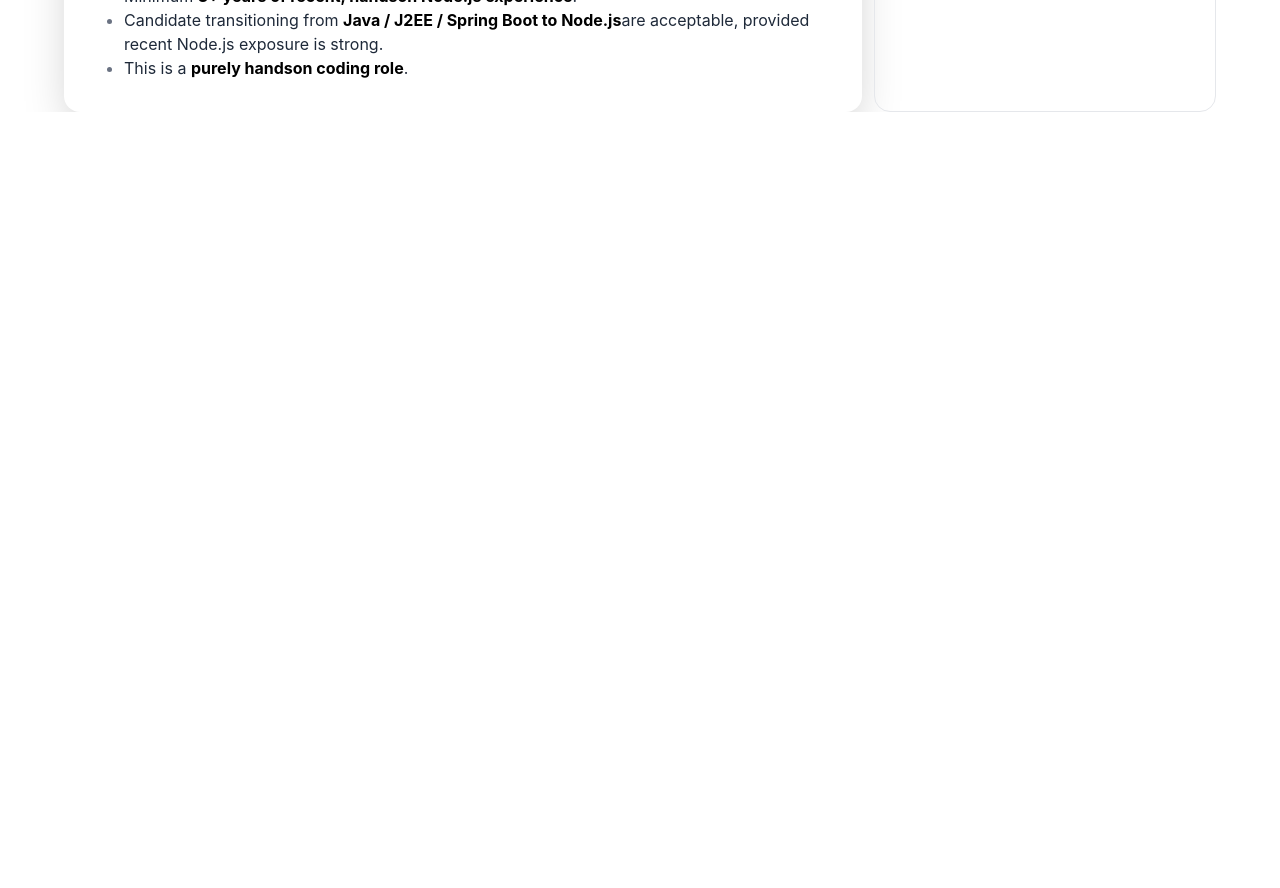
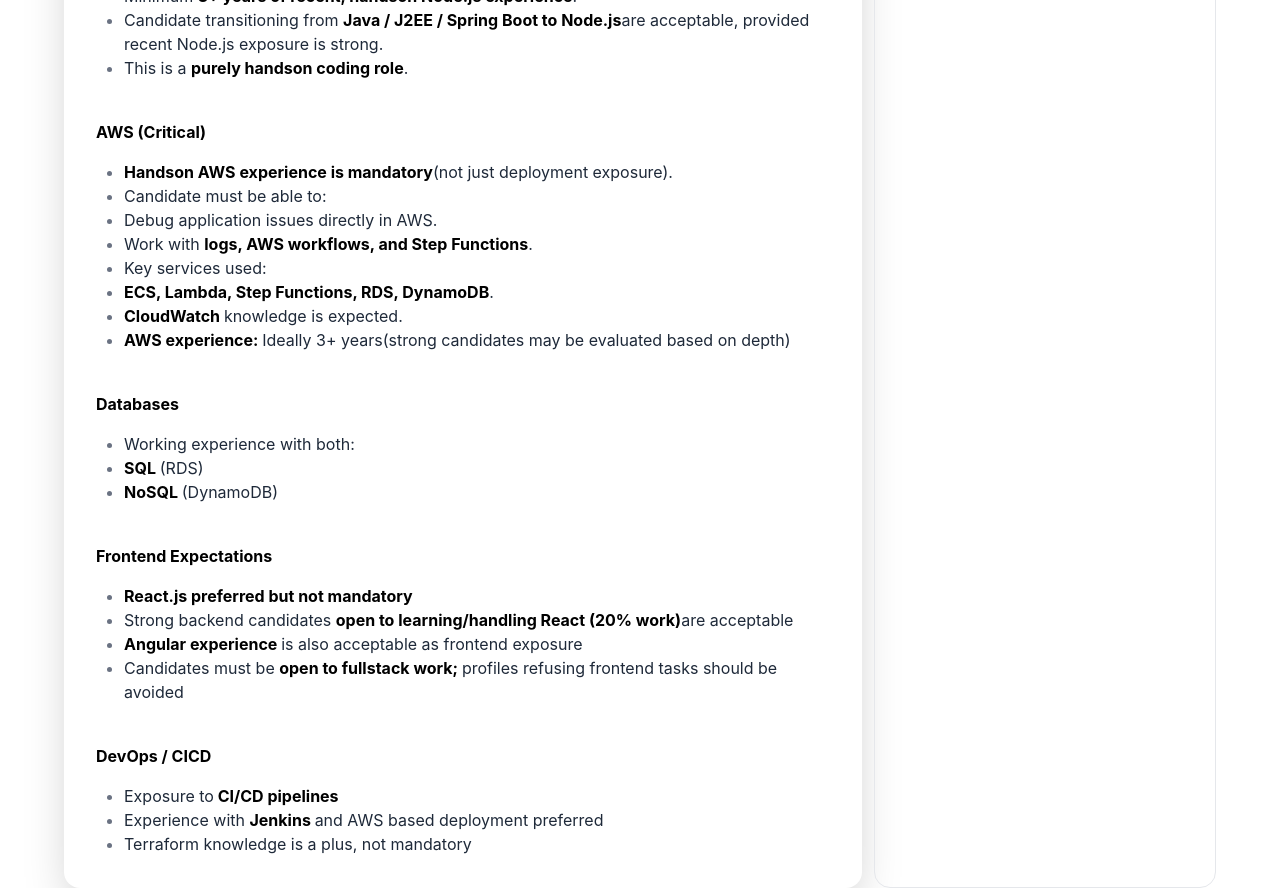
Before and after one commit to adarsh206/machine-coding-interview-questions, a React (Vite) app in the folder job-page/: page / in a window 1280 px wide. Shown: the part 980-1868 px from the top of the page. Before the commit the page ends 1092 px from the top, so only its background shows below. Built offline with nearby package versions, Linux system fonts and the light colour scheme.

Commit message:
databases and frontend description added

```diff
--- a/job-page/src/App.jsx
+++ b/job-page/src/App.jsx
@@ -161,8 +161,83 @@
                 </ul>
               </div>
 
+              <div className='mx-2 mt-10'>
+                <h1 className='font-bold'>AWS (Critical)</h1>
+                <ul className='mx-5 list-disc ml-7 mt-4'>
+                  <li className='text-gray-500'>
+                    <p className='text-gray-800'><span className='font-bold text-black'>Handson AWS experience is mandatory</span>(not just deployment exposure).</p>
+                  </li>
+                  <li className='text-gray-500'>
+                    <p className='text-gray-800'>Candidate must be able to:</p>
+                  </li>
+                  <li className='text-gray-500'>
+                    <p className='text-gray-800'>Debug application issues directly in AWS.</p>
+                  </li>
+                  <li className='text-gray-500'>
+                    <p className='text-gray-800'>Work with <span className='font-bold text-black'>logs, AWS workflows, and Step Functions</span>.</p>
+                  </li>
+                  <li className='text-gray-500'>
+                    <p className='text-gray-800'>Key services used:</p>
+                  </li>
+                   <li className='text-gray-500'>
+                    <p className='text-gray-800'><span className='font-bold text-black'>ECS, Lambda, Step Functions, RDS, DynamoDB</span>.</p>
+                  </li>
+                  <li className='text-gray-500'>
+                    <p className='text-gray-800'><span className='font-bold text-black'>CloudWatch </span>knowledge is expected.</p>
+                  </li>
+                  <li className='mb-2 text-gray-500'>
+                    <p className='text-gray-800'><span className='font-bold text-black'>AWS experience: </span>Ideally 3+ years(strong candidates may be evaluated based on depth)</p>
+                  </li>
+                </ul>
+              </div>
 
+              <div className='mx-2 mt-10'>
+                <h1 className='font-bold'>Databases</h1>
+                <ul className='mx-5 list-disc ml-7 mt-4'>
+                  <li className='text-gray-500'>
+                    <p className='text-gray-800'>Working experience with both:</p>
+                  </li>
+                  <li className='text-gray-500'>
+                    <p className='text-gray-800'><span className='font-bold text-black'>SQL </span>(RDS)</p>
+                  </li>
+                  <li className='mb-2 text-gray-500'>
+                    <p className='text-gray-800'><span className='font-bold text-black'>NoSQL </span>(DynamoDB)</p>
+                  </li>
+                </ul>
+              </div>
 
+              <div className='mx-2 mt-10'>
+                <h1 className='font-bold'>Frontend Expectations</h1>
+                <ul className='mx-5 list-disc ml-7 mt-4'>
+                  <li className='text-gray-500'>
+                    <p className='text-gray-800'><span className='font-bold text-black'>React.js preferred but not mandatory</span></p>
+                  </li>
+                  <li className='text-gray-500'>
+                    <p className='text-gray-800'>Strong backend candidates <span className='font-bold text-black'>open to learning/handling React (20% work)</span>are acceptable</p>
+                  </li>
+                  <li className='text-gray-500'>
+                    <p className='text-gray-800'><span className='font-bold text-black'>Angular experience </span>is also acceptable as frontend exposure</p>
+                  </li>
+                  <li className='mb-2 text-gray-500'>
+                    <p className='text-gray-800'>Candidates must be <span className='font-bold text-black'>open to fullstack work; </span>profiles refusing frontend tasks should be avoided</p>
+                  </li>
+                </ul>
+              </div>
+
+              <div className='mx-2 mt-10'>
+                <h1 className='font-bold'>DevOps / CICD</h1>
+                <ul className='mx-5 list-disc ml-7 mt-4'>
+                  <li className='text-gray-500'>
+                    <p className='text-gray-800'>Exposure to<span className='font-bold text-black'> CI/CD pipelines</span></p>
+                  </li>
+                  <li className='text-gray-500'>
+                    <p className='text-gray-800'>Experience with <span className='font-bold text-black'>Jenkins </span>and AWS based deployment preferred</p>
+                  </li>
+                  <li className='mb-2 text-gray-500'>
+                    <p className='text-gray-800'>Terraform knowledge is a plus, not mandatory</p>
+                  </li>
+                </ul>
+              </div>
           </div>
         </div>
 
```
